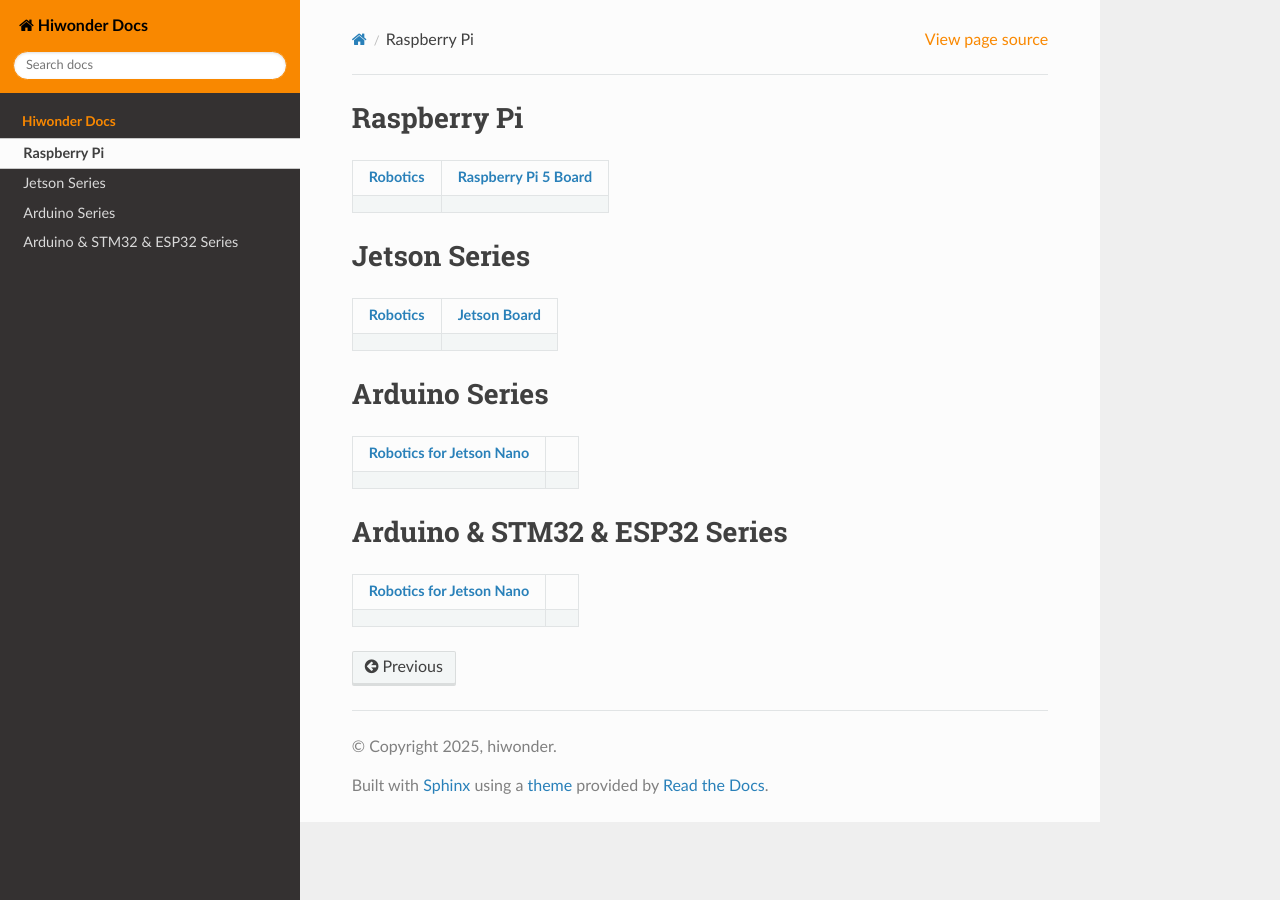
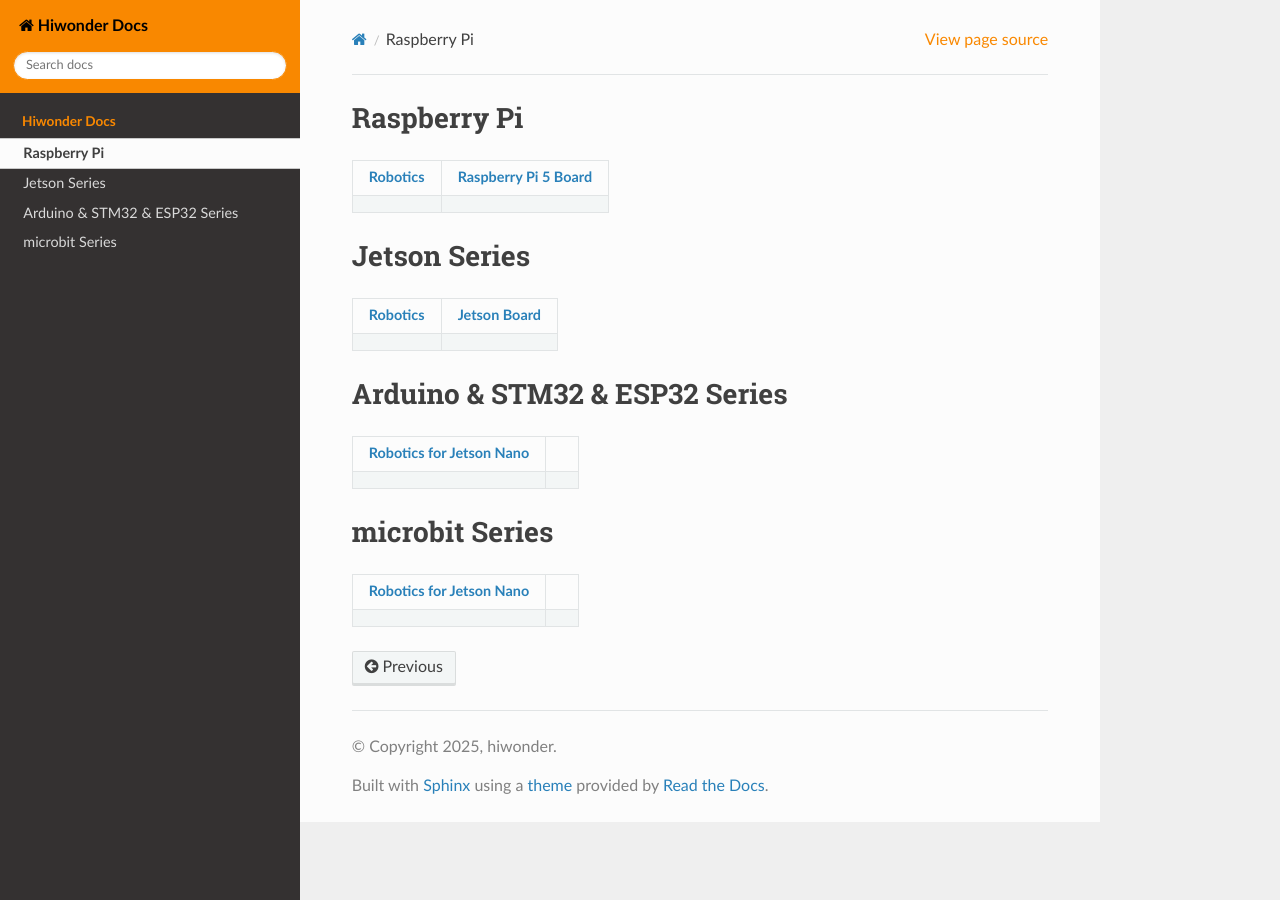
Before and after one commit to Hiwonder-docs/Hiwonder-docs, a Sphinx documentation site: the page built from source/README.md, in a window 1280 px wide. Built offline with Sphinx 7.4.7 and the Read the Docs theme 3.1.0, drawn with Linux system fonts in a browser that asks for light colours.

Commit message:
add Nexbit

```diff
--- a/source/README.md
+++ b/source/README.md
@@ -10,12 +10,12 @@
 |-----------------------------------------------| ------------------------------------------------------------ |
 
 
-#  Arduino Series
+#  Arduino & STM32 & ESP32 Series
 
 | **[Robotics for Jetson Nano](arduino/index.html)** |  |
 |----------------------------------------------------|---------|
 
-#  Arduino & STM32 & ESP32 Series
+#  microbit  Series
 
-| **[Robotics for Jetson Nano](arduino/index.html)** |  |
+| **[Robotics for Jetson Nano](microbit/index.html)** |  |
 |----------------------------------------------------|---------|
```
